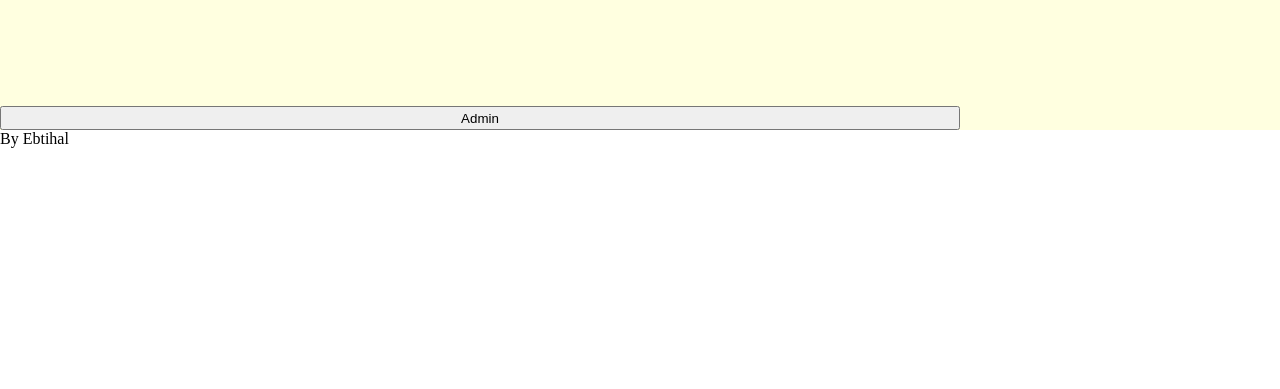
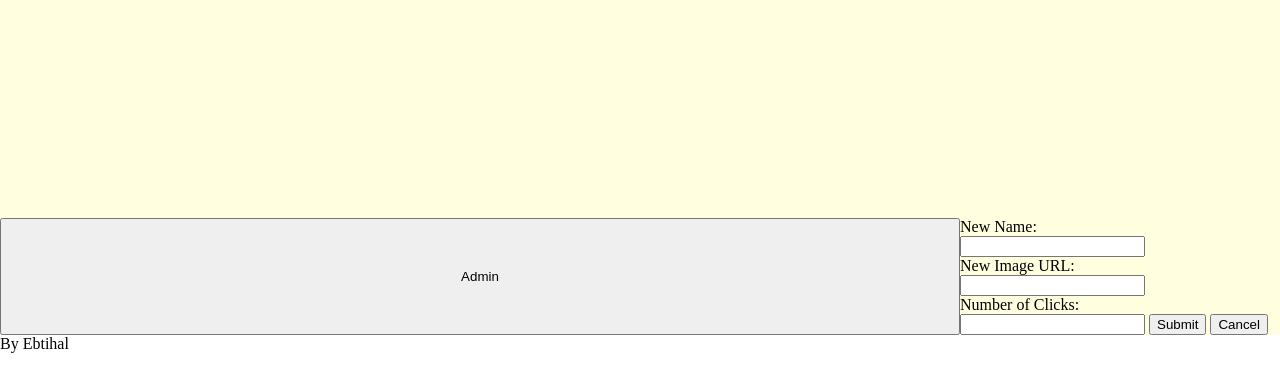
Before and after one commit to ealsalimy/catClicker, a plain HTML site: page index.html in a window 1280 px wide. Shown: the part 213-602 px from the top of the page. Drawn offline with Linux system fonts and the light colour scheme.

Commit message:
Add Admin form

```diff
--- a/index.html
+++ b/index.html
@@ -18,6 +18,18 @@
   <img id='cat_img' src='' alt='The Cutest Cat'></img>
   </div>
   <button type='button'id='admin'>Admin</button>
+  <form action="#">
+    New Name:</br>
+    <input type='text' name='newname'>
+    </br>
+    New Image URL:</br>
+    <input type='text' name='newurl'>
+    </br>
+    Number of Clicks:</br>
+    <input type='text' name='newurl'>
+    <input type="submit" value="Submit">
+    <input type="submit" value="Cancel">
+    </form>
 </div>
 <script src="js/app.js"></script>
 
```
